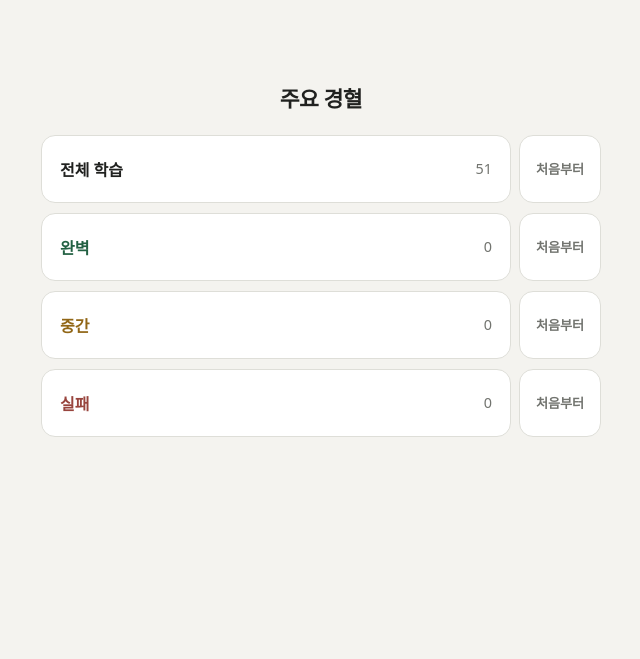
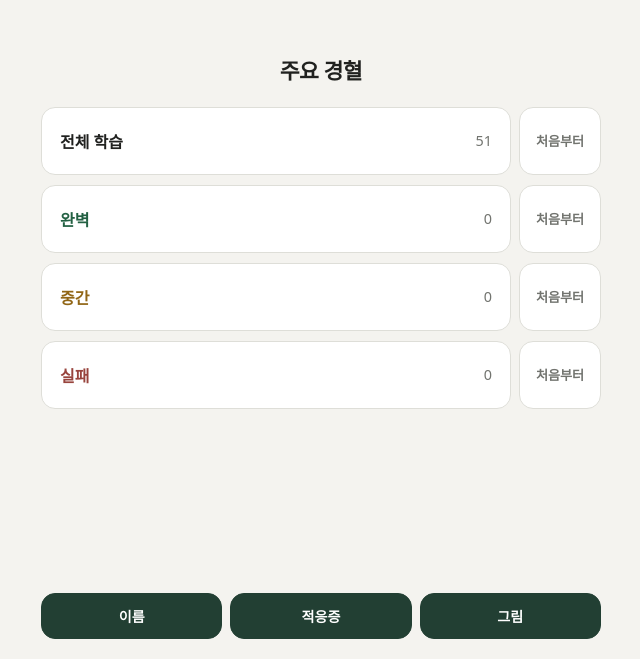
Before and after one commit to ywha350/major-acupoints, a website built with Vite: page index.html in a window 1280 px wide. Shown: the part 141-800 px from the top of the page, without its empty margins (319-959 px from the left). Built offline with nearby package versions, Linux system fonts and the light colour scheme.

Commit message:
Add card type filters

```diff
--- a/app.js
+++ b/app.js
@@ -1,13 +1,15 @@
 const DB_NAME = "major-acupoints";
-const DB_VERSION = 2;
+const DB_VERSION = 3;
 const PROGRESS_STORE = "progress";
 const SESSION_STORE = "sessions";
+const SETTINGS_STORE = "settings";
 
 const app = document.querySelector("#app");
 const baseUrl = import.meta.env.BASE_URL;
 let cards = [];
 let progress = new Map();
 let savedSessions = new Map();
+let enabledTypes = new Set(["경혈 이름", "적응증", "위치"]);
 let session = null;
 
 const labels = {
@@ -15,6 +17,12 @@ const labels = {
   perfect: "완벽",
   middle: "중간",
   fail: "실패",
+};
+
+const typeLabels = {
+  "경혈 이름": "이름",
+  적응증: "적응증",
+  위치: "그림",
 };
 
 async function openDatabase() {
@@ -27,10 +35,37 @@ async function openDatabase() {
       if (!request.result.objectStoreNames.contains(SESSION_STORE)) {
         request.result.createObjectStore(SESSION_STORE, { keyPath: "mode" });
       }
+      if (!request.result.objectStoreNames.contains(SETTINGS_STORE)) {
+        request.result.createObjectStore(SETTINGS_STORE, { keyPath: "key" });
+      }
     };
     request.onsuccess = () => resolve(request.result);
     request.onerror = () => reject(request.error);
   });
+}
+
+async function loadSettings() {
+  const db = await openDatabase();
+  const row = await new Promise((resolve, reject) => {
+    const request = db.transaction(SETTINGS_STORE, "readonly").objectStore(SETTINGS_STORE).get("enabledTypes");
+    request.onsuccess = () => resolve(request.result);
+    request.onerror = () => reject(request.error);
+  });
+  db.close();
+  if (row?.value?.length) enabledTypes = new Set(row.value);
+}
+
+async function saveSettings() {
+  const db = await openDatabase();
+  await new Promise((resolve, reject) => {
+    const request = db
+      .transaction(SETTINGS_STORE, "readwrite")
+      .objectStore(SETTINGS_STORE)
+      .put({ key: "enabledTypes", value: [...enabledTypes] });
+    request.onsuccess = resolve;
+    request.onerror = () => reject(request.error);
+  });
+  db.close();
 }
 
 async function loadProgress() {
@@ -76,6 +111,7 @@ async function saveSession() {
     cardIds: session.cards.map((card) => card.id),
     index: session.index,
     revealed: session.revealed,
+    filterKey: getFilterKey(),
     updatedAt: Date.now(),
   };
   const db = await openDatabase();
@@ -110,8 +146,13 @@ function button(label, className, onClick, attributes = {}) {
 }
 
 function getCardsFor(mode) {
-  if (mode === "all") return [...cards];
-  return cards.filter((card) => progress.get(card.id) === mode);
+  const filtered = cards.filter((card) => enabledTypes.has(card.prompt));
+  if (mode === "all") return filtered;
+  return filtered.filter((card) => progress.get(card.id) === mode);
+}
+
+function getFilterKey() {
+  return [...enabledTypes].sort().join("|");
 }
 
 function shuffleCards(items) {
@@ -127,11 +168,13 @@ function renderMenu() {
   session = null;
   const menu = document.createElement("section");
   menu.className = "menu";
+  const menuContent = document.createElement("div");
+  menuContent.className = "menu-content";
 
   const title = document.createElement("h1");
   title.className = "menu-title";
   title.textContent = "주요 경혈";
-  menu.append(title);
+  menuContent.append(title);
 
   ["all", "perfect", "middle", "fail"].forEach((mode) => {
     const row = document.createElement("div");
@@ -141,14 +184,38 @@ function renderMenu() {
     });
     const count = document.createElement("span");
     count.className = "count";
-    const saved = savedSessions.get(mode);
+    const candidate = savedSessions.get(mode);
+    const saved = candidate?.filterKey === getFilterKey() ? candidate : null;
     count.textContent = saved ? `${Math.min(saved.index + 1, saved.cardIds.length)} / ${saved.cardIds.length}` : `${getCardsFor(mode).length}`;
     item.append(count);
     row.append(item, button("처음부터", "restart-button", () => startSession(mode, true)));
-    menu.append(row);
+    menuContent.append(row);
   });
 
+  const toggles = document.createElement("div");
+  toggles.className = "type-toggles";
+  Object.entries(typeLabels).forEach(([type, label]) => {
+    toggles.append(
+      button(label, "type-toggle", () => toggleType(type), {
+        "aria-pressed": enabledTypes.has(type),
+        "data-active": enabledTypes.has(type),
+      }),
+    );
+  });
+
+  menu.append(menuContent, toggles);
   app.replaceChildren(menu);
+}
+
+async function toggleType(type) {
+  if (enabledTypes.has(type)) {
+    if (enabledTypes.size === 1) return;
+    enabledTypes.delete(type);
+  } else {
+    enabledTypes.add(type);
+  }
+  await saveSettings();
+  renderMenu();
 }
 
 async function startSession(mode, restart = false) {
@@ -158,7 +225,8 @@ async function startSession(mode, restart = false) {
     return;
   }
 
-  const saved = restart ? null : savedSessions.get(mode);
+  const candidate = restart ? null : savedSessions.get(mode);
+  const saved = candidate?.filterKey === getFilterKey() ? candidate : null;
   const byId = new Map(cards.map((card) => [card.id, card]));
   const savedCards = saved?.cardIds.map((id) => byId.get(id)).filter(Boolean);
   session = savedCards?.length
@@ -253,6 +321,7 @@ async function init() {
   cards = await response.json();
   await loadProgress();
   await loadSessions();
+  await loadSettings();
   renderMenu();
 }
 
--- a/public/sw.js
+++ b/public/sw.js
@@ -1,4 +1,4 @@
-const CACHE = "major-acupoints-v6";
+const CACHE = "major-acupoints-v7";
 const scope = self.registration.scope;
 const url = (path = "") => new URL(path, scope).toString();
 const CORE = [
--- a/styles.css
+++ b/styles.css
@@ -42,7 +42,14 @@ button {
 .menu {
   display: grid;
   height: 100%;
-  align-content: center;
+  min-height: 0;
+  grid-template-rows: minmax(0, 1fr) auto;
+  gap: 10px;
+}
+
+.menu-content {
+  display: grid;
+  align-self: center;
   gap: 10px;
 }
 
@@ -57,6 +64,7 @@ button {
 .menu-button,
 .back-button,
 .restart-button,
+.type-toggle,
 .reveal-button,
 .grade-button {
   border: 1px solid var(--line);
@@ -106,9 +114,29 @@ button {
   padding: 8px;
 }
 
+.type-toggles {
+  display: grid;
+  grid-template-columns: repeat(3, 1fr);
+  gap: 8px;
+}
+
+.type-toggle {
+  min-height: 46px;
+  color: var(--muted);
+  font-size: 0.88rem;
+  font-weight: 700;
+}
+
+.type-toggle[data-active="true"] {
+  border-color: var(--accent);
+  background: var(--accent);
+  color: #fff;
+}
+
 .menu-button:active,
 .back-button:active,
 .restart-button:active,
+.type-toggle:active,
 .reveal-button:active,
 .grade-button:active {
   transform: scale(0.985);
```
